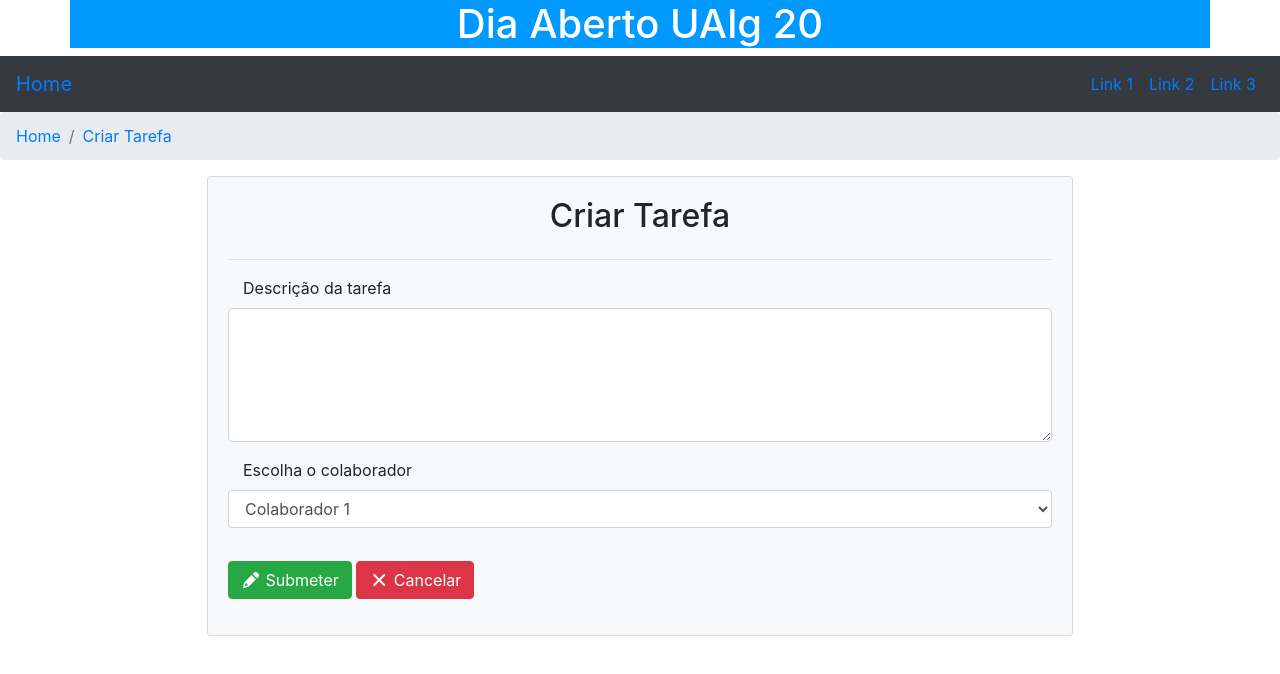
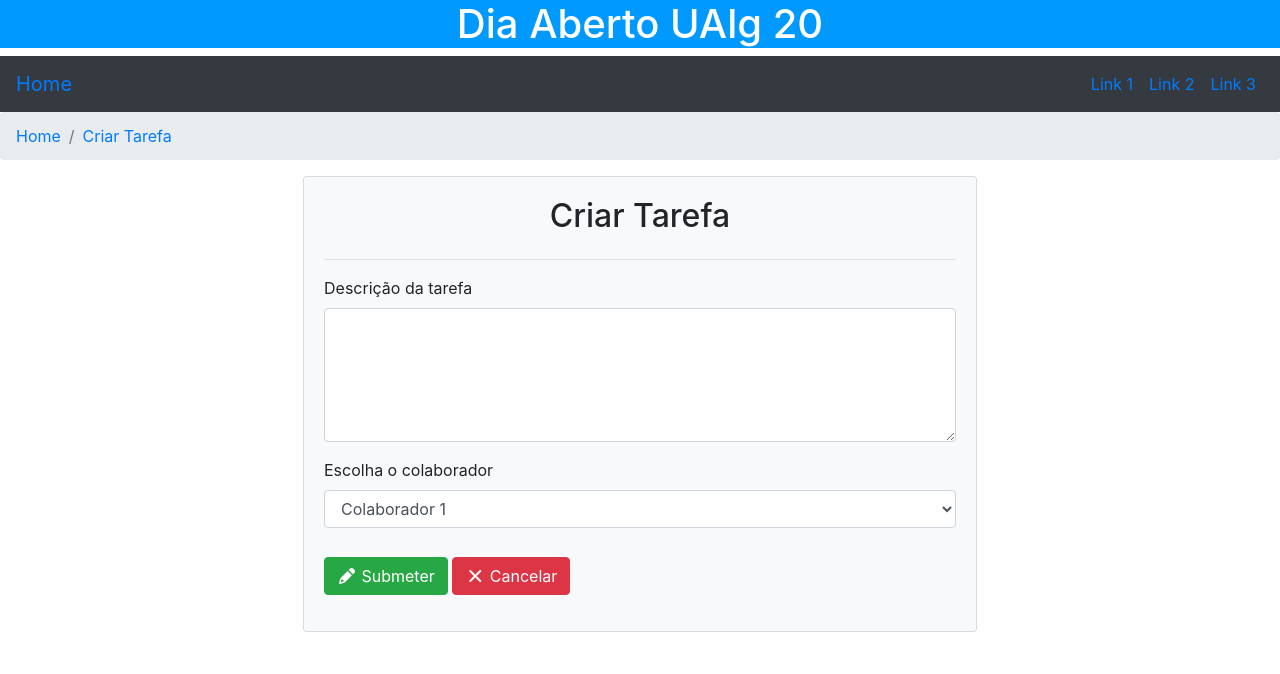
Before and after one commit to DFaustino6/IPM-PAF, a plain HTML site: page criar_tarefa.html in a window 1280 px wide. Drawn offline with nearby package versions, Linux system fonts and the light colour scheme.

Commit message:
Update criar_tarefa.html

```diff
--- a/criar_tarefa.html
+++ b/criar_tarefa.html
@@ -5,13 +5,16 @@
     <title>Dia Aberto</title>
     <link rel="stylesheet" href="https://stackpath.bootstrapcdn.com/bootstrap/4.4.1/css/bootstrap.min.css">
     <link rel="stylesheet" href="https://streamonion.com/kinnith/fontawesome/css/all.css"></link>
+	<meta name="viewport" content="width=device-width, initial-scale=1">
   </head>
 
   <body>
 
     <!--Dia Aberto Ualg 20-->
-    <div class="container" style="background-color: #0099ff; width: 100%;">
-      <h1 style="color: white;text-align: center;size: ">Dia Aberto UAlg 20</h1>
+    <div class="container-fluid" style="background-color: #0099ff;width: 100%">
+		<div>
+			<h1 style="color: white;text-align: center;">Dia Aberto UAlg 20</h1>
+		</div>
     </div>
     <!--End-->
 
@@ -45,7 +48,7 @@
     </ul>
     </nav>
     <!--End_Breadcrumb-->
-    <div class="container" style="width: 70%;">
+    <div class="container" style="width: 55%">
       <div class="row">
         <div class="col-sm-12">
           <div class="card card-body bg-light">
@@ -54,13 +57,13 @@
             <!--Form-->
             <form class="form-vertical" action="#" method="POST">
               <div class="form-group">
-                <label class="control-label col-sm-3" for="post">Descrição da tarefa</label>
+                <label class="control-label" for="post">Descrição da tarefa</label>
                 <div>
                   <textarea cols="2" rows="5" class="form-control" id="post" name="content" style="resize: vertical;" required></textarea>
                 </div>
               </div>
               <div class="form-group">
-                <label class="control-label col-sm-3" for="post">Escolha o colaborador</label>
+                <label class="control-label" for="post">Escolha o colaborador</label>
                 <div>
                   <select class="form-control" id="sel1">
                     <option>Colaborador 1</option>
```
